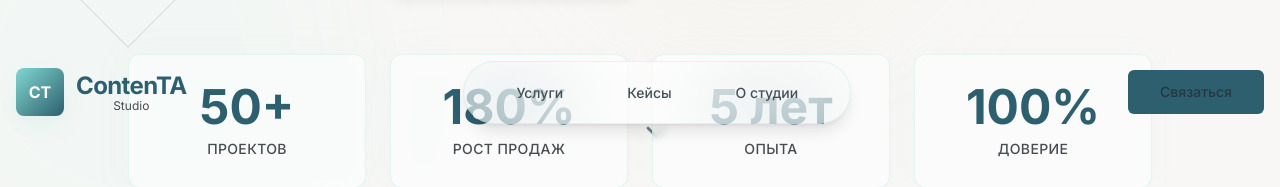
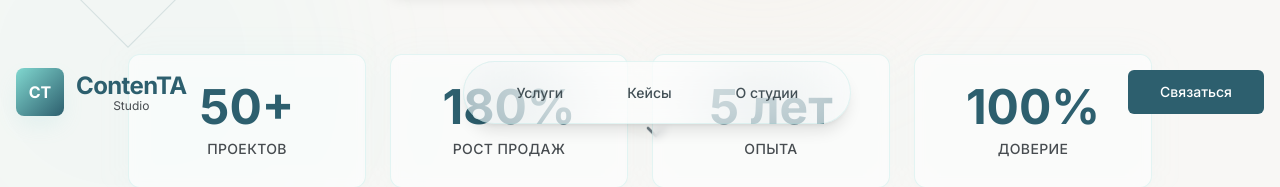
Before and after one commit to pr-poehali-dev/contenta-landing, a React (Vite) app: page / in a window 1280 px wide. Shown: the part 636-823 px from the top of the page. Built offline with nearby package versions, Linux system fonts and the light colour scheme.

Commit message:
feat: сохранение палитры кнопки "Связаться"

```diff
--- a/src/components/layout/Header.tsx
+++ b/src/components/layout/Header.tsx
@@ -154,7 +154,8 @@ export default function Header() {
           <div className="flex items-center gap-3">
             <Button
               size={isScrolled ? "default" : "lg"}
-              className="hidden md:flex bg-[#2D5F6E] hover:bg-[#2D5F6E]/90 hover:shadow-lg hover:shadow-[#81D8D0]/20 transition-all text-sm"
+              className="hidden md:flex text-white hover:shadow-lg transition-all text-sm"
+              style={{ backgroundColor: 'var(--theme-accent)' }}
               asChild
             >
               <a href="#contact">Связаться</a>
```
